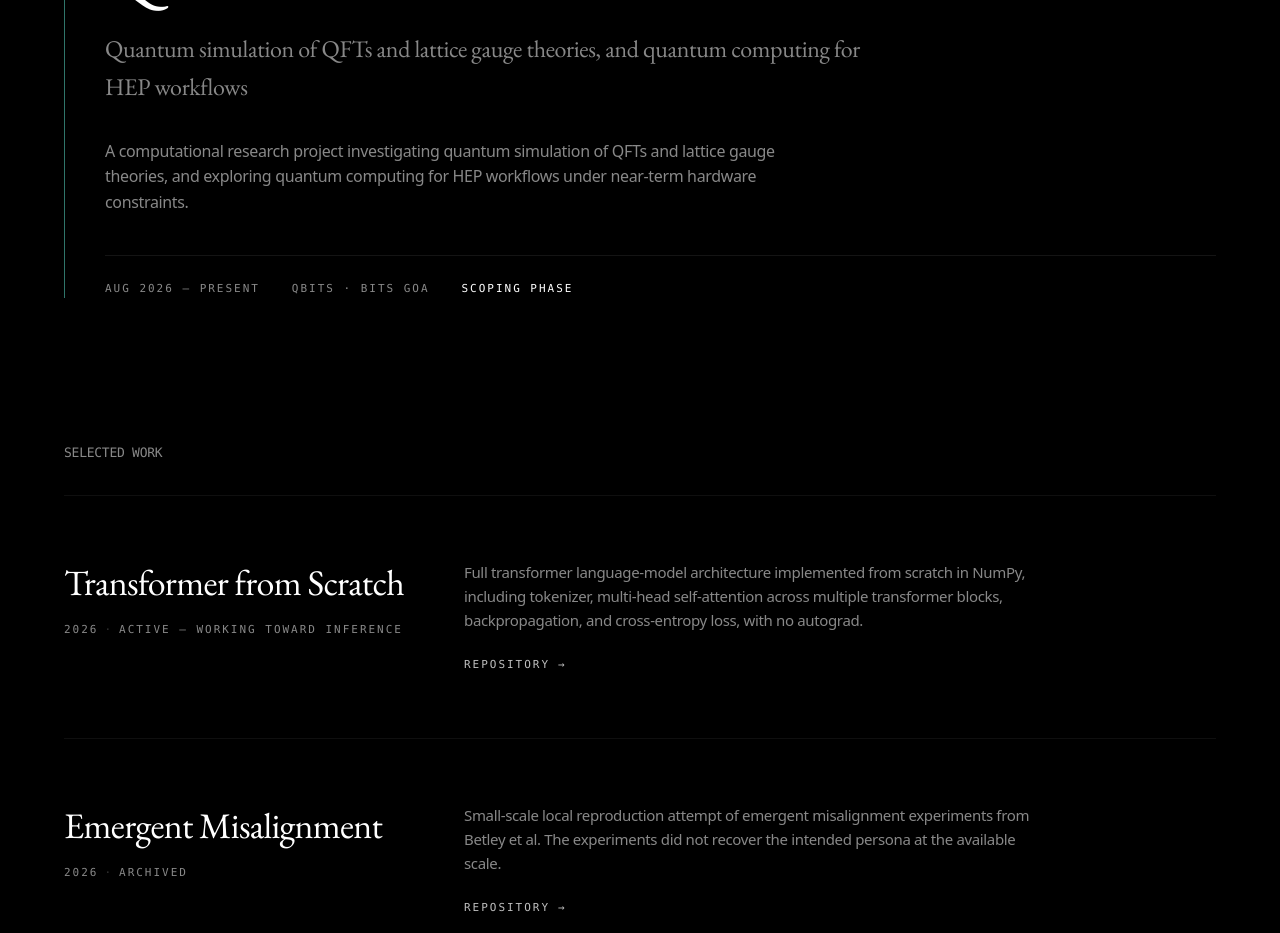
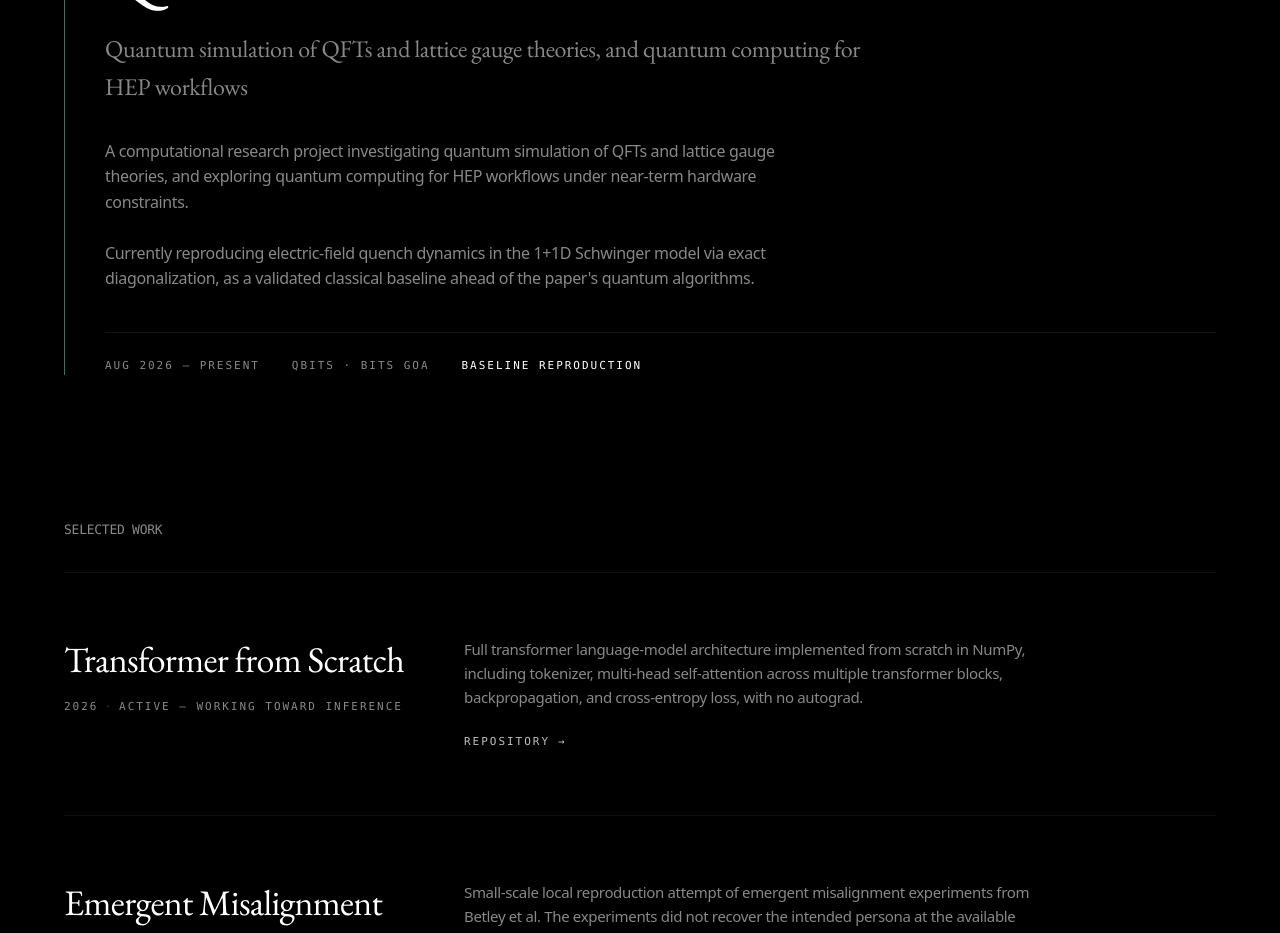
Before and after one commit to h-livv/h-livv.github.io, a Next.js app: page / in a window 1280 px wide. Shown: the part 1060-1993 px from the top of the page. Built offline with nearby package versions, Linux system fonts and the light colour scheme.

Commit message:
Project update

```diff
--- a/components/ProjectSection.tsx
+++ b/components/ProjectSection.tsx
@@ -202,7 +202,7 @@ export default function ProjectSection() {
                 {currentProject.subtitle}
               </p>
             )}
-            <p className="mt-6 md:mt-8 text-sm md:text-base text-secondary leading-relaxed max-w-2xl">
+            <p className="mt-6 md:mt-8 text-sm md:text-base text-secondary leading-relaxed max-w-2xl whitespace-pre-wrap">
               {currentProject.description}
             </p>
             <div className="mt-10 pt-6 border-t border-white/[0.08] flex flex-col sm:flex-row sm:flex-wrap sm:items-center gap-3 sm:gap-x-8 font-mono text-[11px] uppercase tracking-[0.18em] text-secondary">
--- a/data/projects.ts
+++ b/data/projects.ts
@@ -19,9 +19,9 @@ export const projects: Project[] = [
     slug: 'qc4hep',
     subtitle: 'Quantum simulation of QFTs and lattice gauge theories, and quantum computing for HEP workflows',
     description:
-      'A computational research project investigating quantum simulation of QFTs and lattice gauge theories, and exploring quantum computing for HEP workflows under near-term hardware constraints.',
+      'A computational research project investigating quantum simulation of QFTs and lattice gauge theories, and exploring quantum computing for HEP workflows under near-term hardware constraints.\n\nCurrently reproducing electric-field quench dynamics in the 1+1D Schwinger model via exact diagonalization, as a validated classical baseline ahead of the paper\'s quantum algorithms.',
     date: 'Aug 2026 — Present',
-    status: 'Scoping phase',
+    status: 'BASELINE REPRODUCTION',
     affiliation: 'qBITS · BITS Goa',
     tier: 'current',
   },
```
Also changed, not shown: 1 other file (tests, documents, lock files or other folders).
